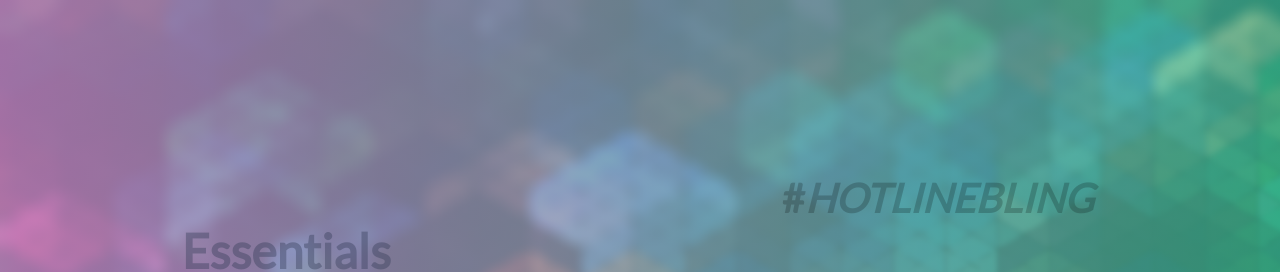
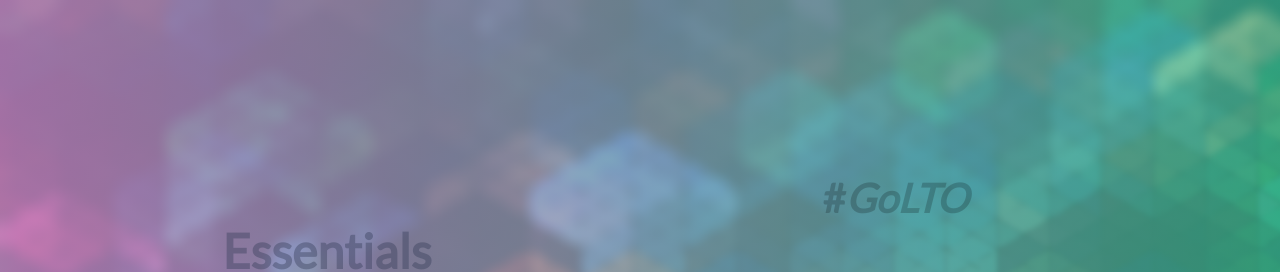
Before and after one commit to dmillson-sim/sim-lto-go, a plain HTML site: page index.html in a window 1280 px wide. Shown: the top 272 px of the page. Drawn offline with Linux system fonts and the light colour scheme; files whose address does not match are found by name.

Commit message:
Update index.html

```diff
--- a/index.html
+++ b/index.html
@@ -70,7 +70,7 @@
 <body>
 <div style="display:flex; justify-content:center; align-items:center;">
   <div class="wrapper">
-    <h1>#<i>HOTLINEBLING</i></h1>
+    <h1>#<i>GoLTO</i></h1>
     <h2>Essentials</h2>
     <ul>
       <a href="https://www.dayforcehcm.com/mydayforce/login.aspx"><li><i class="fa fa-lg fa-id-card " aria-hidden="true"></i> Dayforce</li></a>
```
